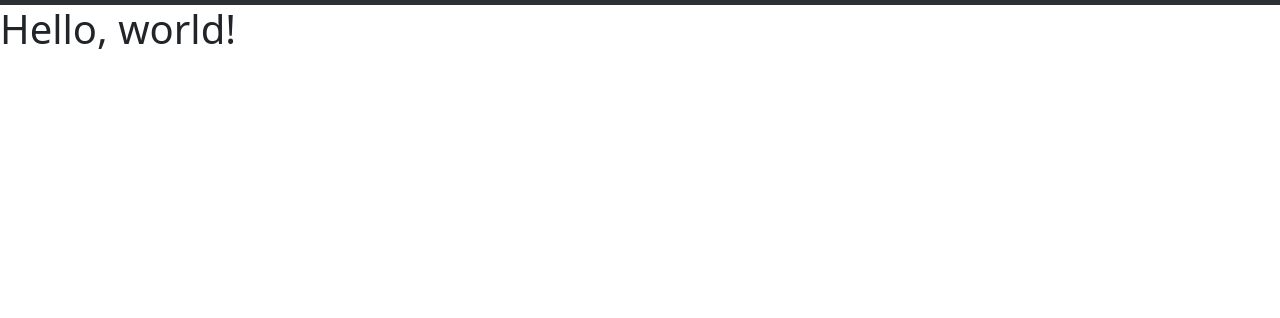
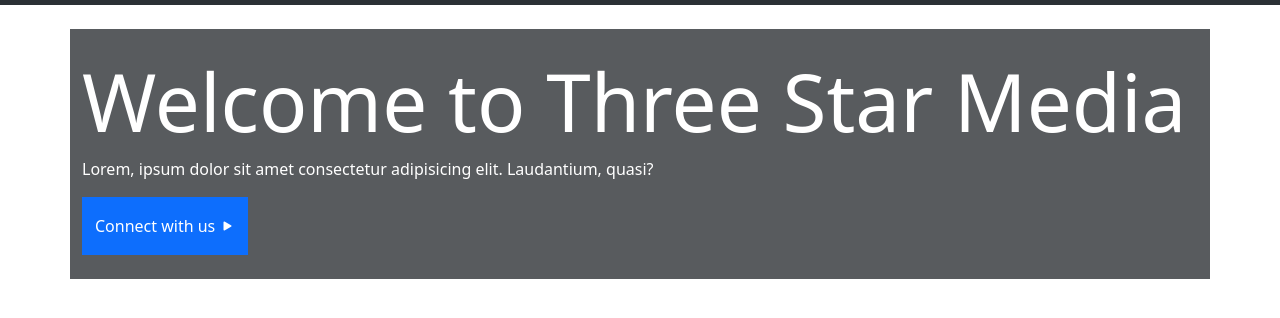
Before and after one commit to le000255/mtm6201-week11, a plain HTML site: page index.html in a window 1280 px wide. Shown: the part 118-436 px from the top of the page. Drawn offline with nearby package versions, Linux system fonts and the light colour scheme.

Commit message:
add banner section

```diff
--- a/index.html
+++ b/index.html
@@ -4,7 +4,7 @@
 <head>
   <meta charset="utf-8">
   <meta name="viewport" content="width=device-width, initial-scale=1">
-  <title>Three Stars Media</title>
+  <title>Three Star Media</title>
   <!-- bootstrap css -->
   <link href="https://cdn.jsdelivr.net/npm/bootstrap@5.3.2/dist/css/bootstrap.min.css" rel="stylesheet"
     integrity="sha384-T3c6CoIi6uLrA9TneNEoa7RxnatzjcDSCmG1MXxSR1GAsXEV/Dwwykc2MPK8M2HN" crossorigin="anonymous">
@@ -55,7 +55,24 @@
       </div>
     </nav>
   </header>
-  <h1>Hello, world!</h1>
+
+  <main>
+    <section id="home" class="banner py-4">
+      <div class="container-lg text-bg-dark py-4 bg-opacity-75">
+        <div class="row">
+          <div class="col">
+            <h1 class="display-1">Welcome to Three Star Media</h1>
+            <p>Lorem, ipsum dolor sit amet consectetur adipisicing elit. Laudantium, quasi?</p>
+            <a href="#contact" class="btn btn-primary rounded-0 py-3">
+              Connect with us
+              <i class="bi bi-play-fill"></i>
+            </a>
+          </div>
+        </div>
+      </div>
+    </section>
+  </main>
+
   <script src="https://cdn.jsdelivr.net/npm/bootstrap@5.3.2/dist/js/bootstrap.bundle.min.js"
     integrity="sha384-C6RzsynM9kWDrMNeT87bh95OGNyZPhcTNXj1NW7RuBCsyN/o0jlpcV8Qyq46cDfL"
     crossorigin="anonymous"></script>
```
